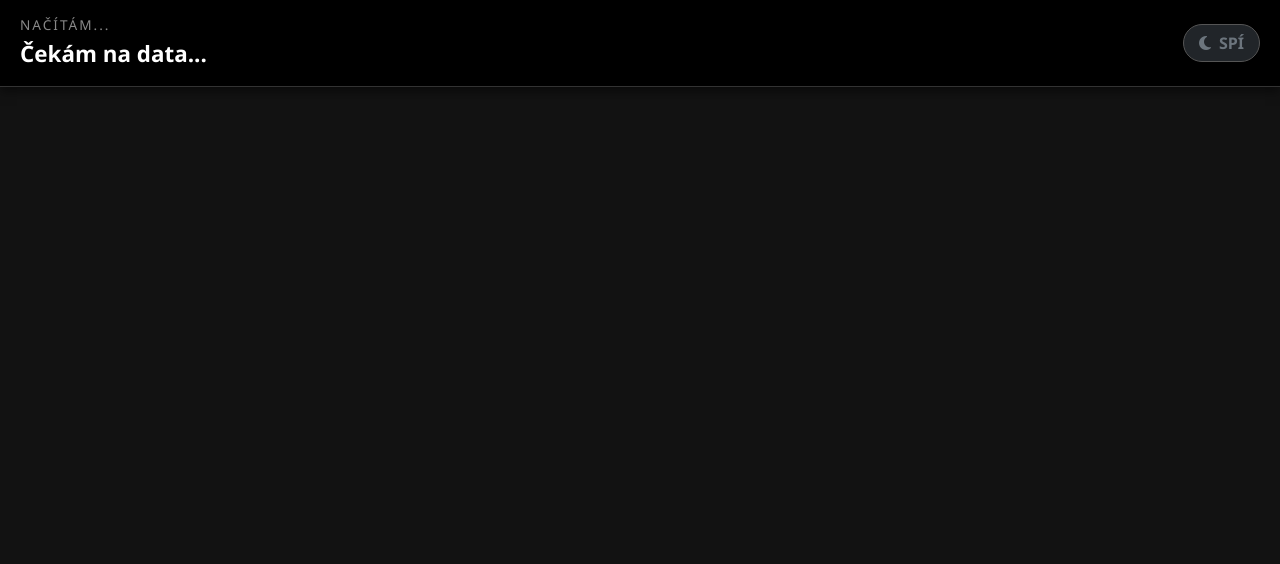
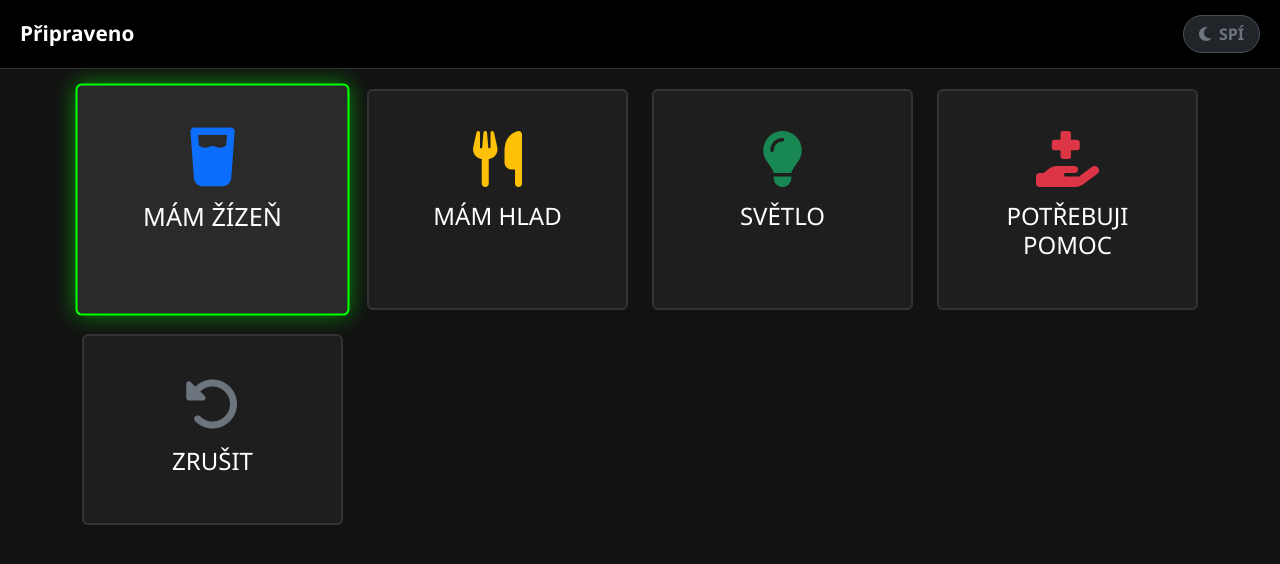
Before and after one commit to lukaskrevky-hub/rpi, a Flask app: page / in a window 1280 px wide. Shown: the top 564 px of the page. Run offline with Flask 3, Linux system fonts and the light colour scheme.

Commit message:
Update index.html

```diff
--- a/templates/index.html
+++ b/templates/index.html
@@ -4,36 +4,32 @@
     <meta charset="UTF-8">
     <meta name="viewport" content="width=device-width, initial-scale=1.0">
     <title>Asistivní Hub</title>
-    <!-- Bootstrap CSS pro základní vzhled -->
+    <!-- Bootstrap CSS -->
     <link href="https://cdn.jsdelivr.net/npm/bootstrap@5.3.0/dist/css/bootstrap.min.css" rel="stylesheet">
-    <!-- FontAwesome pro ikony -->
+    <!-- FontAwesome Ikony -->
     <link rel="stylesheet" href="https://cdnjs.cloudflare.com/ajax/libs/font-awesome/6.4.0/css/all.min.css">
 
     <style>
-        /* Tmavý režim šetří oči a vypadá moderně */
         body {
             background-color: #121212;
             color: white;
             font-family: 'Segoe UI', sans-serif;
-            overflow-x: hidden; /* Zákaz horizontálního posuvníku */
         }
 
-        /* Styl karet (tlačítek) */
+        /* Styl karet */
         .card {
-            transition: all 0.2s ease-in-out;
+            transition: all 0.2s;
             cursor: pointer;
             border: 2px solid #333;
             background-color: #1e1e1e;
-            border-radius: 15px;
         }
 
-        /* Styl pro AKTIVNÍ KARTU (vybranou joystickem) */
+        /* Aktivní karta (vybraná joystickem) */
         .joystick-active {
             border-color: #00ff00 !important;
             transform: scale(1.05);
-            box-shadow: 0 0 25px rgba(0, 255, 0, 0.4);
+            box-shadow: 0 0 20px rgba(0, 255, 0, 0.5);
             background-color: #2a2a2a;
-            z-index: 10;
         }
 
         .icon-large { font-size: 3.5rem; margin-bottom: 15px; display: block; }
@@ -50,10 +46,16 @@
             position: sticky;
             top: 0;
             z-index: 1000;
-            box-shadow: 0 4px 10px rgba(0,0,0,0.5);
         }
 
-        /* Indikátor stavu připojení (vpravo nahoře) */
+        /* Kontejner pro zprávu a tlačítko */
+        .msg-container {
+            display: flex;
+            align-items: center;
+            gap: 15px;
+        }
+
+        /* Indikátor stavu (Badge) */
         .status-badge {
             font-size: 1rem;
             padding: 6px 15px;
@@ -63,184 +65,138 @@
             align-items: center;
             gap: 8px;
             text-transform: uppercase;
+            box-shadow: 0 0 10px rgba(0,0,0,0.3);
         }
-        .status-ready { background-color: #198754; color: white; }
-        .status-sleep { background-color: #212529; color: #6c757d; border: 1px solid #555; }
-        .status-conn { background-color: #ffc107; color: black; }
 
-        /* Tlačítko VYŘÍZENO */
+        /* Barvy stavů */
+        .status-ready { background-color: #198754; color: white; border: 1px solid #198754; }      /* Zelená */
+        .status-sleep { background-color: #212529; color: #6c757d; border: 1px solid #495057; }   /* Šedá */
+        .status-conn { background-color: #ffc107; color: black; border: 1px solid #ffc107; }       /* Žlutá */
+
+        /* NOVÉ: Tlačítko Reset (Vyřízeno) */
         .reset-btn {
-            background-color: #dc3545; color: white; border: none;
-            padding: 5px 20px; border-radius: 8px; font-weight: bold;
-            display: none; cursor: pointer; margin-left: 20px;
-            animation: pulse 2s infinite;
+            background-color: #dc3545; /* Červená */
+            color: white;
+            border: none;
+            padding: 5px 15px;
+            border-radius: 5px;
+            font-weight: bold;
+            display: none; /* Skryté, dokud není zpráva */
+            cursor: pointer;
+            animation: pulse 2s infinite; /* Jemné pulzování pro pozornost */
         }
+        .reset-btn:hover { background-color: #bb2d3b; }
+
         @keyframes pulse {
             0% { transform: scale(1); }
             50% { transform: scale(1.05); }
             100% { transform: scale(1); }
         }
-
-        /* Nápis aktuálního režimu (nad hláškou) */
-        .mode-label {
-            font-size: 0.85rem;
-            text-transform: uppercase;
-            letter-spacing: 2px;
-            color: #888;
-            margin-bottom: 2px;
-        }
     </style>
 </head>
 <body>
 
-    <!-- HORNÍ LIŠTA -->
+    <!-- Horní lišta -->
     <div class="top-bar">
-        <div>
-            <!-- Indikace režimu (např. OVLÁDÁNÍ TV) -->
-            <div id="mode-display" class="mode-label">NAČÍTÁM...</div>
+        <div class="msg-container">
+            <!-- Text zprávy -->
+            <div id="status-message" style="font-size: 1.3rem; font-weight: bold;">Připraveno</div>
 
-            <div style="display:flex; align-items:center;">
-                <!-- Hlavní zpráva (např. Mám žízeň) -->
-                <div id="status-message" style="font-size: 1.4rem; font-weight: bold;">Čekám na data...</div>
-
-                <!-- Tlačítko pro personál -->
+            <!-- TLAČÍTKO PRO RESET (Zobrazí se jen při aktivní hlášce) -->
             <button id="reset-button" class="reset-btn" onclick="resetMsg()">
                 <i class="fa-solid fa-check"></i> VYŘÍZENO
             </button>
         </div>
-        </div>
 
-        <!-- Indikátor ESP32 -->
+        <!-- INDIKÁTOR STAVU ESP32 -->
         <div id="connection-indicator" class="status-badge status-sleep">
             <i class="fa-solid fa-moon"></i> <span>SPÍ</span>
         </div>
     </div>
 
     <div class="container">
-        <!-- ZDE JAVASCRIPT VYTVÁŘÍ KARTY -->
-        <!-- Už tu nejsou natvrdo, ID 'menu-container' je důležité -->
-        <div id="menu-container" class="row g-4"></div>
+        <div class="row g-4">
+            {% for item in menu %}
+            <div class="col-6 col-md-3">
+                <!-- Karta položky -->
+                <div class="card h-100 text-center p-4 text-white"
+                     id="card-{{ item.id }}"
+                     onclick="manualClick({{ item.id }})">
+                    <div class="card-body">
+                        <i class="fa-solid {{ item.icon }} icon-large text-{{ item.color }}"></i>
+                        <h4 class="card-title">{{ item.label }}</h4>
+                    </div>
+                </div>
+            </div>
+            {% endfor %}
+        </div>
     </div>
 
-    <!-- JAVASCRIPT LOGIKA -->
+    <!-- JavaScript Logika -->
     <script>
-        // Ukládáme si poslední režim, abychom menu překreslovali jen při změně
-        let lastMode = "";
-
-        // Hlavní smyčka - ptá se serveru každých 300ms
         function updateStatus() {
+            // Dotazujeme se serveru každých 300ms
             fetch('/api/status')
                 .then(response => response.json())
                 .then(data => {
+                    // 1. Aktualizace MENU (zvýraznění vybrané karty)
+                    document.querySelectorAll('.card').forEach(c => c.classList.remove('joystick-active'));
+                    const activeCard = document.getElementById('card-' + data.selected_index);
+                    if (activeCard) activeCard.classList.add('joystick-active');
 
-                    // 1. ZMĚNA REŽIMU? (Pokud se změnilo z 'home' na 'tv' nebo naopak)
-                    if (data.mode !== lastMode) {
-                        console.log("Přepínám menu na:", data.mode);
-                        renderMenu(data.current_menu); // Funkce pro vykreslení HTML
-                        lastMode = data.mode;
-
-                        // Aktualizace nápisu režimu
-                        const modeLabel = document.getElementById('mode-display');
-                        if (data.mode === 'tv') {
-                            modeLabel.innerText = "OVLÁDÁNÍ TELEVIZE";
-                            modeLabel.style.color = "#0dcaf0"; // Modrá pro TV
-                        } else {
-                            modeLabel.innerText = "BĚŽNÉ POŽADAVKY";
-                            modeLabel.style.color = "#888"; // Šedá pro Home
-                        }
-                    }
-
-                    // 2. ZVÝRAZNĚNÍ VYBRANÉ KARTY
-                    // Projdeme všechny karty a tu se správným ID obarvíme
-                    const allCards = document.querySelectorAll('.card');
-                    allCards.forEach((card, index) => {
-                        if (index === data.selected_index) {
-                            card.classList.add('joystick-active');
-                            // Volitelné: Scrollovat k aktivní kartě, pokud je mimo obrazovku
-                            // card.scrollIntoView({behavior: "smooth", block: "center"});
-                        } else {
-                            card.classList.remove('joystick-active');
-                        }
-                    });
-
-                    // 3. AKTUALIZACE HLAVIČKY (Zpráva + Stav připojení)
-                    updateHeader(data);
-                })
-                .catch(err => console.error("Chyba komunikace:", err));
-        }
-
-        // Funkce, která vezme JSON data a vyrobí z nich HTML
-        function renderMenu(menuItems) {
-            const container = document.getElementById('menu-container');
-            container.innerHTML = ""; // Vymazat staré menu
-
-            menuItems.forEach((item, index) => {
-                // Vytvoření HTML pro jednu kartu
-                const html = `
-                <div class="col-6 col-md-4 col-lg-3">
-                    <div class="card h-100 text-center p-4 text-white" onclick="manualClick(${index})">
-                        <div class="card-body">
-                            <i class="fa-solid ${item.icon} icon-large text-${item.color}"></i>
-                            <h4 class="card-title mt-3">${item.label}</h4>
-                        </div>
-                    </div>
-                </div>`;
-                container.innerHTML += html;
-            });
-        }
-
-        // Funkce pro aktualizaci textů a barev v horní liště
-        function updateHeader(data) {
+                    // 2. Aktualizace HLÁŠKY a Tlačítka Reset
                     const msgBox = document.getElementById('status-message');
                     const resetBtn = document.getElementById('reset-button');
 
                     msgBox.innerText = data.message;
 
-            // Pokud je tam aktivní požadavek (a není to jen info o režimu), ukaž tlačítko
-            // Poznámka: v Pythonu nastavujeme message="Režim: ..." při přepnutí
-            const isInfoMessage = data.message.startsWith("Režim:");
-
-            if (data.message !== "Připraveno" && !isInfoMessage) {
-                msgBox.style.color = "#ffc107"; // Žlutá
-                resetBtn.style.display = "block";
+                    // LOGIKA: Pokud je zpráva jiná než "Připraveno", ukážeme tlačítko a změníme barvu
+                    if (data.message !== "Připraveno") {
+                        msgBox.style.color = "#ffc107"; // Žlutá pro zvýraznění
+                        resetBtn.style.display = "block"; // Zobrazit tlačítko
                     } else {
-                msgBox.style.color = "white";
-                resetBtn.style.display = "none";
+                        msgBox.style.color = "white"; // Bílá (normální)
+                        resetBtn.style.display = "none"; // Skrýt tlačítko
                     }
 
-            // Indikátor připojení (vpravo nahoře)
+                    // 3. Aktualizace STAVU OVLADAČE (Vpravo nahoře)
                     const badge = document.getElementById('connection-indicator');
                     const icon = badge.querySelector('i');
                     const text = badge.querySelector('span');
 
+                    // Odstraníme staré třídy barev
                     badge.classList.remove('status-ready', 'status-sleep', 'status-conn');
 
                     if (data.connection === 'READY') {
                         badge.classList.add('status-ready');
                         icon.className = 'fa-solid fa-gamepad';
                         text.innerText = "AKTIVNÍ";
-            } else if (data.connection === 'CONNECTING') {
+                    }
+                    else if (data.connection === 'CONNECTING') {
                         badge.classList.add('status-conn');
                         icon.className = 'fa-solid fa-spinner fa-spin';
-                text.innerText = "PŘIPOJOVÁNÍ";
-            } else {
+                        text.innerText = "PŘIPOJOVÁNÍ...";
+                    }
+                    else {
                         badge.classList.add('status-sleep');
                         icon.className = 'fa-solid fa-moon';
                         text.innerText = "SPÍ";
                     }
+                })
+                .catch(err => console.error("Chyba komunikace:", err));
         }
 
-        // Kliknutí myší (simuluje joystick)
-        function manualClick(index) {
-            fetch('/api/click/' + index, { method: 'POST' });
+        // Funkce pro kliknutí myší (pro testování nebo pečovatele)
+        function manualClick(id) {
+            fetch('/api/click/' + id, { method: 'POST' });
         }
 
-        // Tlačítko Vyřízeno
+        // NOVÉ: Funkce pro resetování zprávy (Tlačítko Vyřízeno)
         function resetMsg() {
             fetch('/api/reset', { method: 'POST' });
         }
 
-        // Spouštíme smyčku každých 300ms
+        // Spuštění smyčky
         setInterval(updateStatus, 300);
     </script>
 </body>
```
Lines whose indentation alone changed are shown as unchanged.
